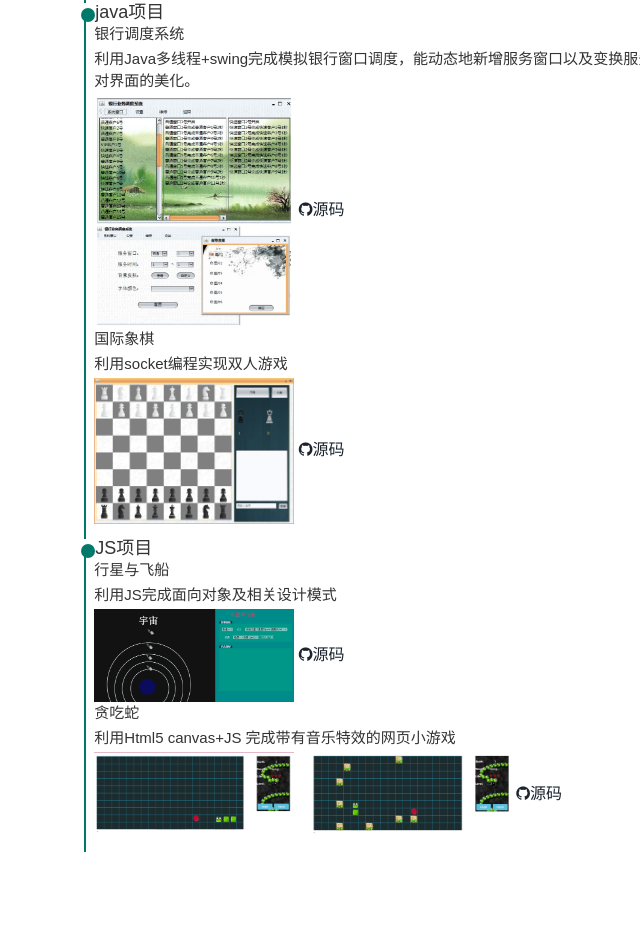
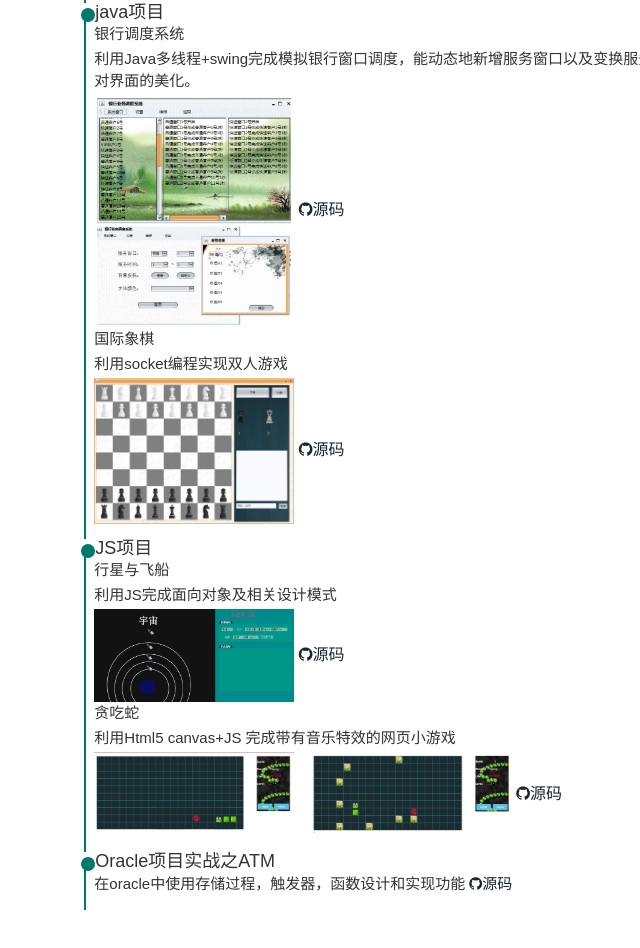
Before and after one commit to nibilin33/nibilin, a plain HTML site: page index.html in a window 1280 px wide. Shown: the part 1162-2110 px from the top of the page, without its empty margins (144-784 px from the left). Before the commit the page ends 2078 px from the top, so only its background shows below. Drawn offline with Linux system fonts and the light colour scheme; a web font is replaced by a local one.

Commit message:
resume
resume

```diff
--- a/index.html
+++ b/index.html
@@ -169,6 +169,15 @@ Smartphone Compatible web template, free webdesigns for Nokia, Samsung, LG, Sony
                             <a href="https://github.com/nibilin33/nibilin33" class="icon-github">源码</a>
                         </li>
                     </ul>
+                     <ul class="exp">
+                        <li>
+                            <div class="circles"></div>
+                            <h4>Oracle项目实战之ATM</h4>
+                            <p>在oracle中使用存储过程，触发器，函数设计和实现功能
+                            <a href="https://github.com/nibilin33/nibilin33" class="icon-github">源码</a></p>
+
+                        </li>
+                    </ul>
 		 </div>
 
 	 </div>
```
